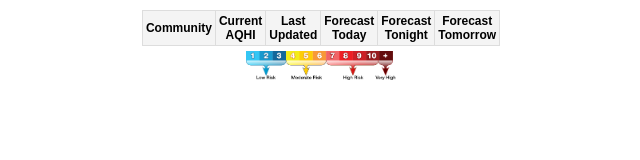
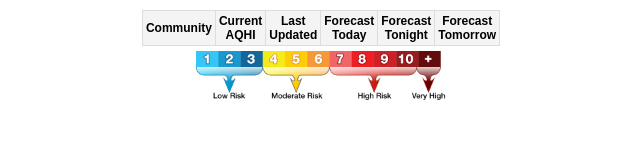
Before and after one commit to DKevinM/QRTest4, a plain HTML site: page index.html in a window 1280 px wide. Shown: the whole page, without its empty margins (319-959 px from the left). Drawn offline with Linux system fonts and the light colour scheme; no server answers.

Commit message:
Update index.html

```diff
--- a/index.html
+++ b/index.html
@@ -63,7 +63,7 @@
                 <!-- Rows will be inserted dynamically -->
             </tbody>
         </table>
-        <img src="aep-aqhi-scale.png" style="width: 150px;">
+        <img src="aep-aqhi-scale.png" style="width: 250px;">
     </div>
 
     <script>
```
